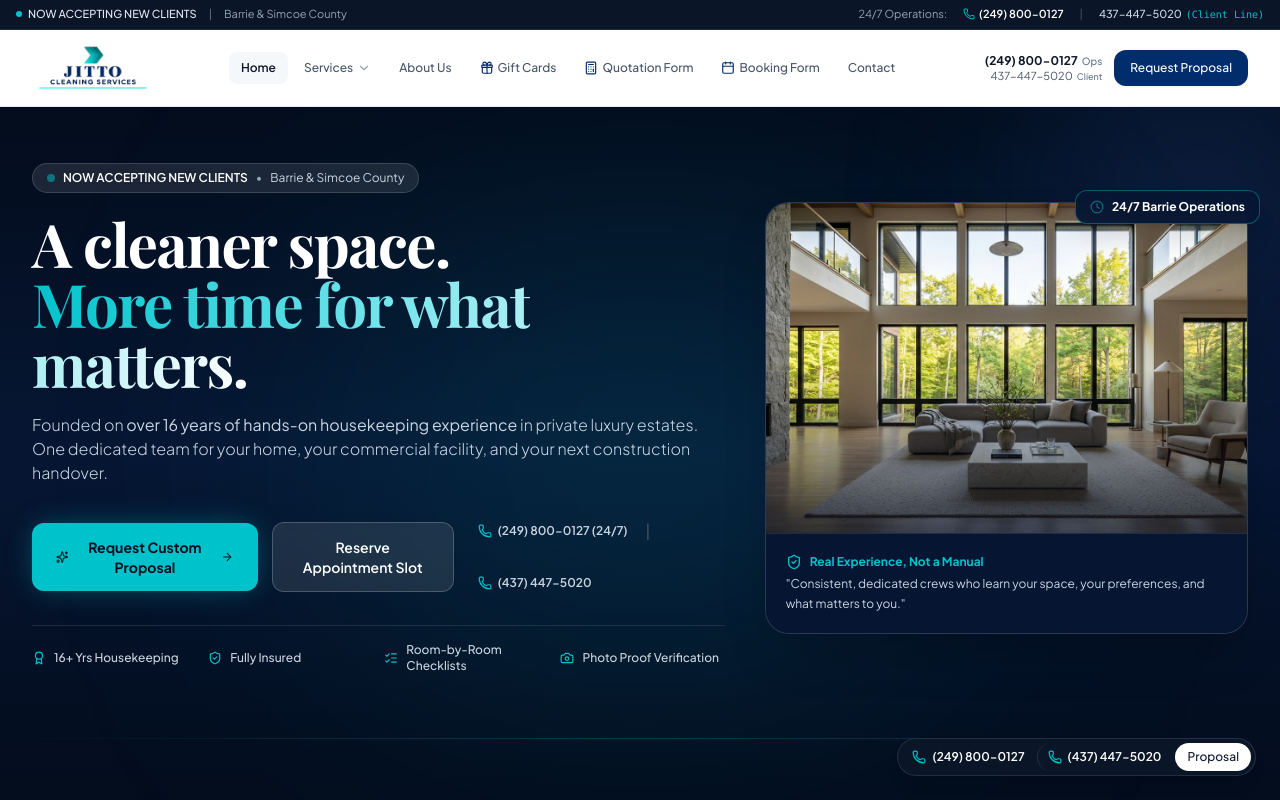
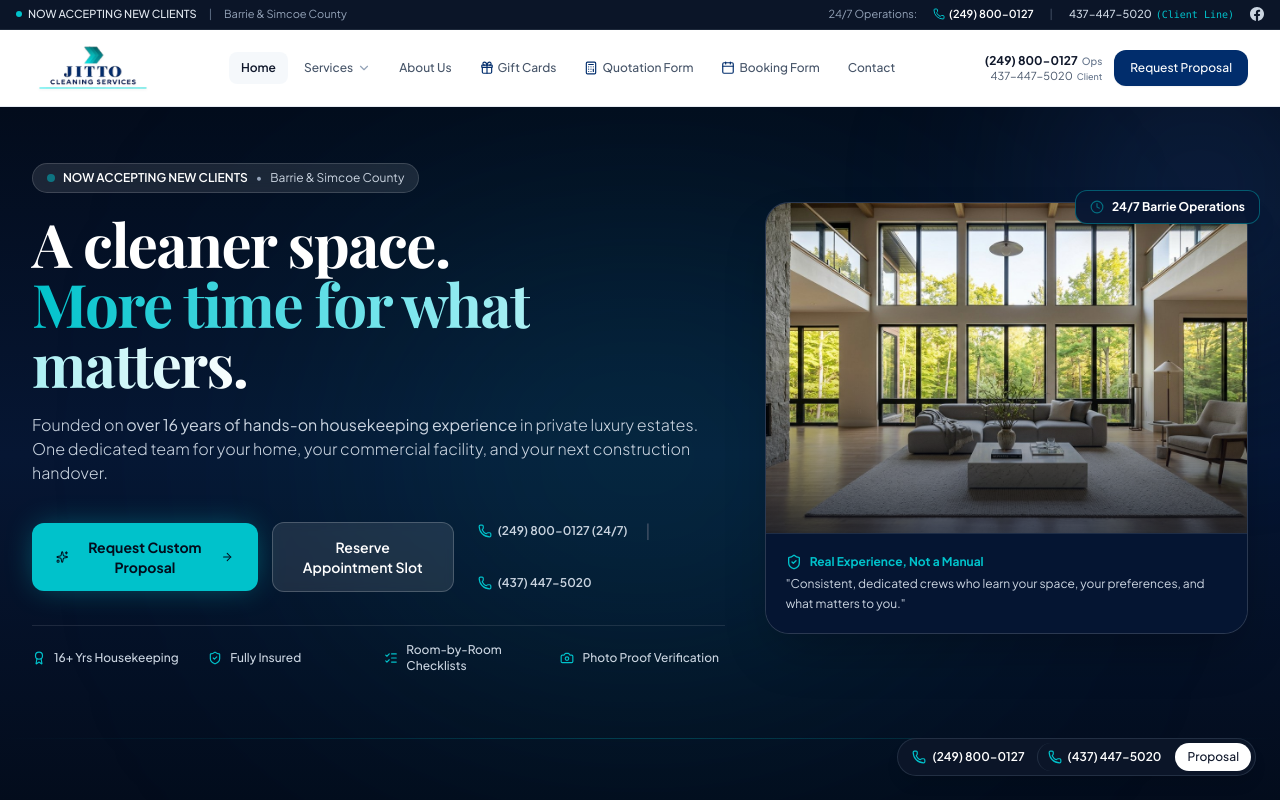
Before and after one commit to ur2dboi/cleaning-, a React (Vite) app: page / in a window 1280 px wide. Shown: the top 800 px of the page. Built offline with nearby package versions, Linux system fonts and the light colour scheme; a web font is replaced by a local one.

Commit message:
feat(social): add Facebook link with icon to header and footer

```diff
--- /dev/null
+++ b/src/components/FacebookIcon.tsx
@@ -0,0 +1,8 @@
+import React from 'react';
+
+/** Facebook "f" glyph — lucide-react dropped brand icons, so this is inline SVG. */
+export const FacebookIcon: React.FC<{ className?: string }> = ({ className = 'w-4 h-4' }) => (
+  <svg viewBox="0 0 24 24" fill="currentColor" aria-hidden="true" className={className}>
+    <path d="M24 12.073c0-6.627-5.373-12-12-12s-12 5.373-12 12c0 5.99 4.388 10.954 10.125 11.854v-8.385H7.078v-3.47h3.047V9.43c0-3.007 1.792-4.669 4.533-4.669 1.312 0 2.686.235 2.686.235v2.953H15.83c-1.491 0-1.956.925-1.956 1.874v2.25h3.328l-.532 3.47h-2.796v8.385C19.612 23.027 24 18.062 24 12.073z" />
+  </svg>
+);
--- a/src/components/Footer.tsx
+++ b/src/components/Footer.tsx
@@ -1,5 +1,6 @@
 import React from 'react';
 import { Logo } from './Logo';
+import { FacebookIcon } from './FacebookIcon';
 import { COMPANY_INFO } from '../data/content';
 import type { PageRoute } from '../types';
 import {
@@ -105,6 +106,18 @@
               <div className="flex items-center gap-2 text-slate-300">
                 <MapPin className="w-3.5 h-3.5 text-jitto-cyan shrink-0" />
                 <span>Barrie & Simcoe County, Ontario</span>
+              </div>
+              <div className="flex items-center gap-2 text-slate-300">
+                <FacebookIcon className="w-3.5 h-3.5 text-jitto-cyan shrink-0" />
+                <a
+                  href="https://www.facebook.com/JITTOCleaningServices"
+                  target="_blank"
+                  rel="noopener noreferrer"
+                  className="hover:text-jitto-cyan font-medium"
+                >
+                  Facebook
+                </a>
+                <span className="text-slate-500 text-[11px] ml-0.5">(Follow us)</span>
               </div>
             </div>
           </div>
--- a/src/components/Navbar.tsx
+++ b/src/components/Navbar.tsx
@@ -1,5 +1,6 @@
 import React, { useState, useEffect } from 'react';
 import { Logo } from './Logo';
+import { FacebookIcon } from './FacebookIcon';
 import { COMPANY_INFO } from '../data/content';
 import type { PageRoute } from '../types';
 import {
@@ -72,6 +73,15 @@
             >
               <span>{COMPANY_INFO.phoneSecondary}</span>
               <span className="text-[10px] text-jitto-cyan font-mono">(Client Line)</span>
+            </a>
+            <a
+              href="https://www.facebook.com/JITTOCleaningServices"
+              target="_blank"
+              rel="noopener noreferrer"
+              aria-label="Jitto Cleaning Services on Facebook"
+              className="text-slate-300 hover:text-jitto-cyan transition-colors flex items-center"
+            >
+              <FacebookIcon className="w-3.5 h-3.5" />
             </a>
           </div>
         </div>
```
